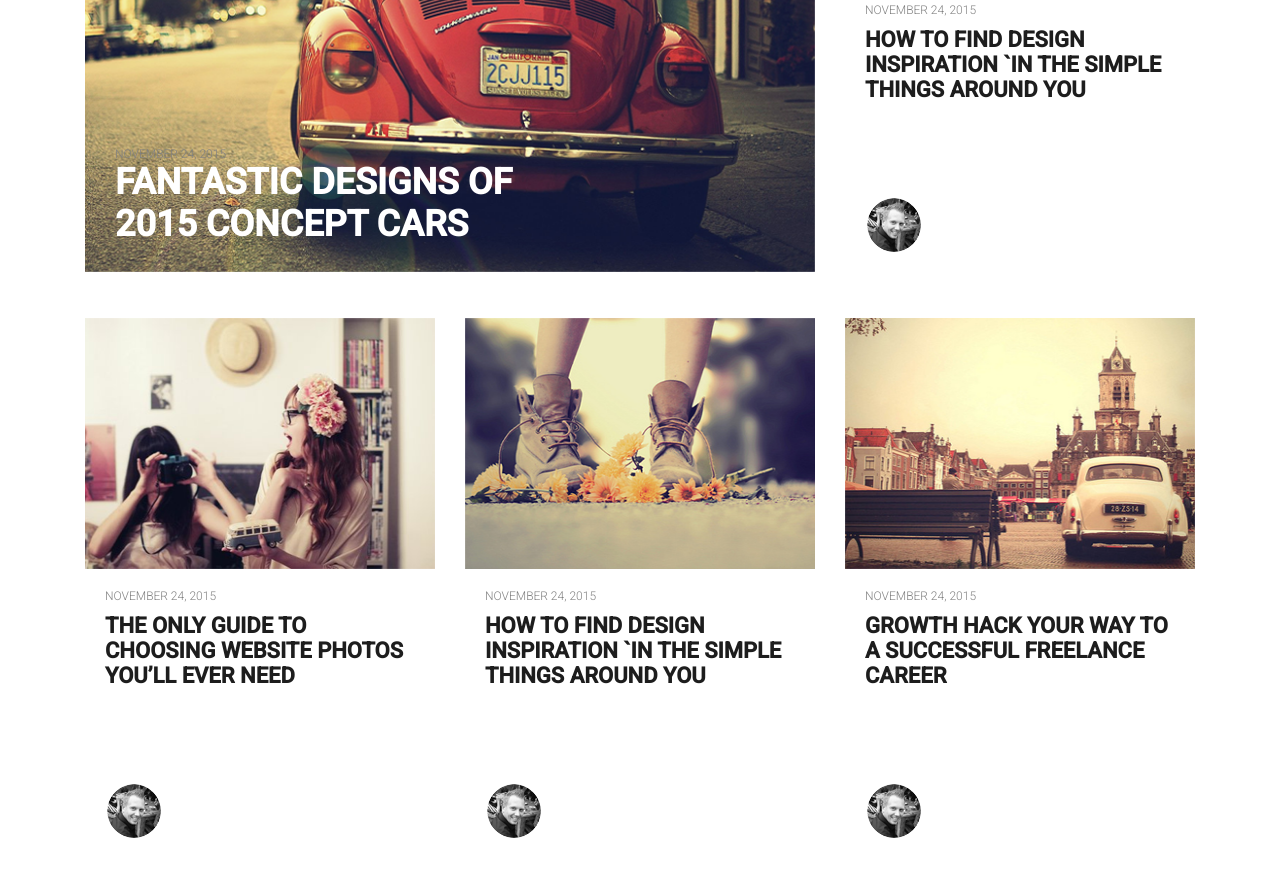
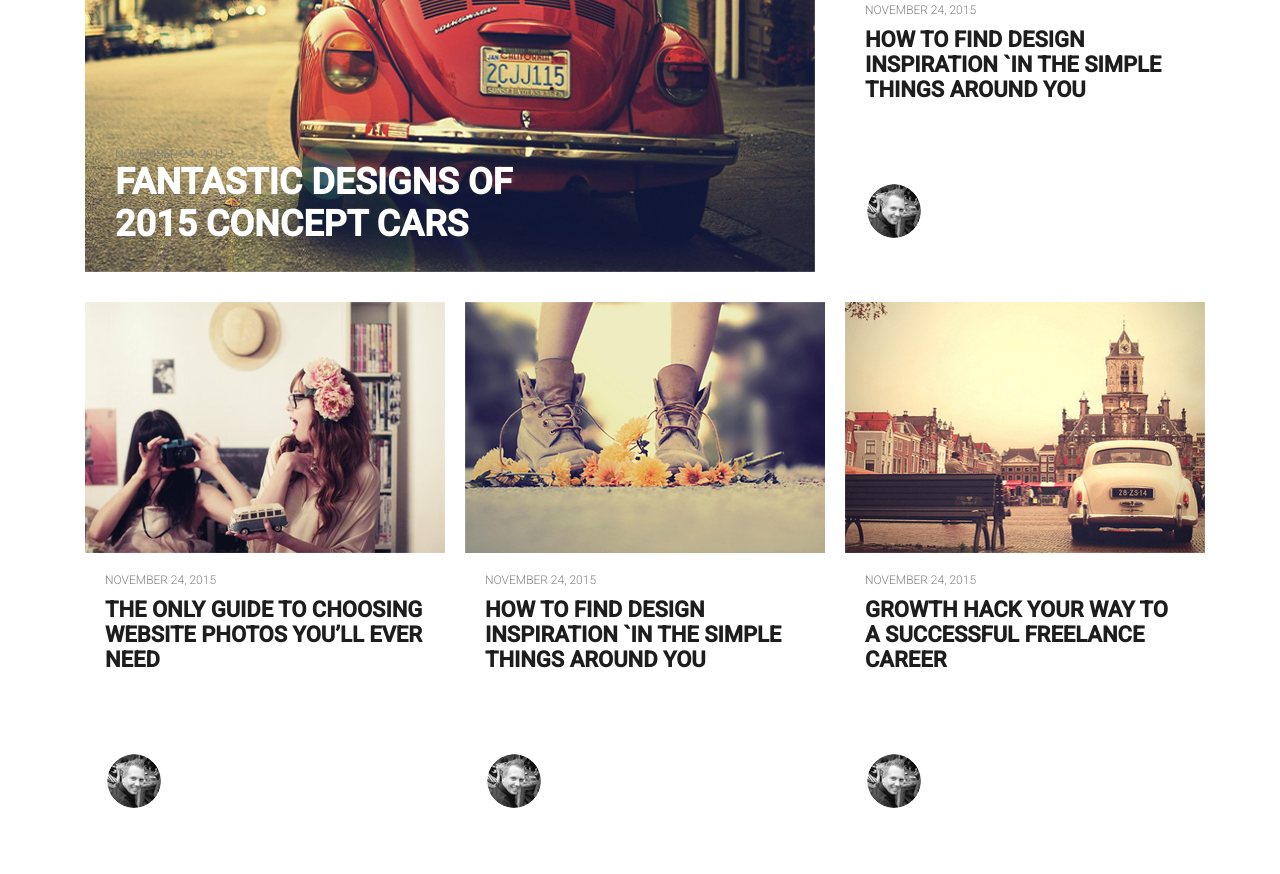
Before and after one commit to nikolas2288/hw4_simple-hard, a plain HTML site: page index.html in a window 1280 px wide. Shown: the part 1148-2022 px from the top of the page. After the commit the page ends 1990 px from the top, so only its background shows below. Drawn offline with Linux system fonts and the light colour scheme.

Commit message:
perezaliv2.0

```diff
--- a/css/style.css
+++ b/css/style.css
@@ -131,12 +131,7 @@ hr {
     font-weight: bold;
     font-size: 22px;
     color: #1D1D1D;
-    margin-bottom: 94px;
-}
-
-.text1 img {
-    border-radius: 111px;
-    margin-bottom: 10px;
+    margin-bottom: 80px;
 }
 
 .imgofftop {
@@ -167,13 +162,12 @@ hr {
     font-weight: bold;
     font-size: 22px;
     color: #1D1D1D;
-    margin-bottom: 94px;
+    margin-bottom: 80px;
 }
 
 .lox{
     border: 2px solid white;
     border-radius: 111px;
-    margin-bottom: 10px;
 }
 
 .border:hover .lox {
@@ -181,6 +175,8 @@ hr {
 }
 
 .border {
+    width: 360px;
+    height: 540px;
     background: white;
 }
 
--- a/index.html
+++ b/index.html
@@ -36,6 +36,17 @@
         <div class="button">
             <input type="submit" value="see more">
         </div>
+
+
+
+
+
+        <!-- hard -->
+
+
+
+
+
         <div class="row">
             <div class="col-8">
                 <div class="text">
@@ -49,9 +60,11 @@
             </div>
             <div class="col-4">
                 <div class="border">
+                    <a class="https://www.figma.com/file/GrLmdtjkQbAeRwWzGcSc7O/08_HW_2-(Copy)?node-id=1%3A3">
                         <div class="testalign">
                             <img src="imghard/img1-2.png" alt="">
                         </div>
+                    </a>
                     <div class="text1">
                         <h6>November 24, 2015</h6>
                         <p>How To Find Design <br>
@@ -63,9 +76,11 @@
             </div>
             <div class="col-4">
                 <div class="border">
+                    <a class="https://www.figma.com/file/GrLmdtjkQbAeRwWzGcSc7O/08_HW_2-(Copy)?node-id=1%3A3">
                         <div class="imgofftop">
                             <img src="imghard/img2.png" alt="">
                         </div>
+                    </a>
                     <div class="text2">
                         <h6>November 24, 2015</h6>
                         <p>The Only Guide To Choosing
@@ -78,9 +93,11 @@
             </div>
             <div class="col-4">
                 <div class="border">
+                    <a href="https://www.figma.com/file/GrLmdtjkQbAeRwWzGcSc7O/08_HW_2-(Copy)?node-id=1%3A3">
                         <div class="imgofftop">
                             <img src="imghard/img3.png" alt="">
                         </div>
+                    </a>
                     <div class="text2">
                         <h6>November 24, 2015</h6>
                         <p>How To Find Design <br>
@@ -92,9 +109,11 @@
             </div>
             <div class="col-4">
                 <div class="border">
+                    <a href="https://www.figma.com/file/GrLmdtjkQbAeRwWzGcSc7O/08_HW_2-(Copy)?node-id=1%3A3">
                         <div class="imgofftop">
                             <img src="imghard/img4.png" alt="">
                         </div>
+                    </a>
                     <div class="text2">
                         <h6>November 24, 2015</h6>
                         <p>Growth Hack Your Way to <br>
```
Lines whose indentation alone changed are shown as unchanged.
